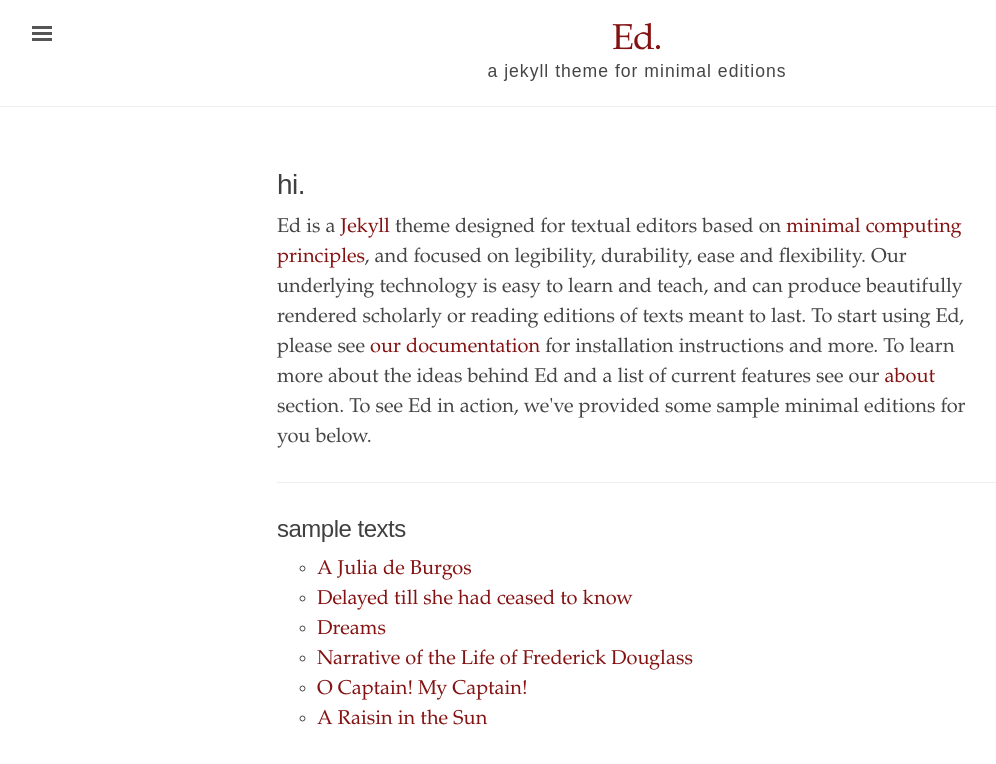
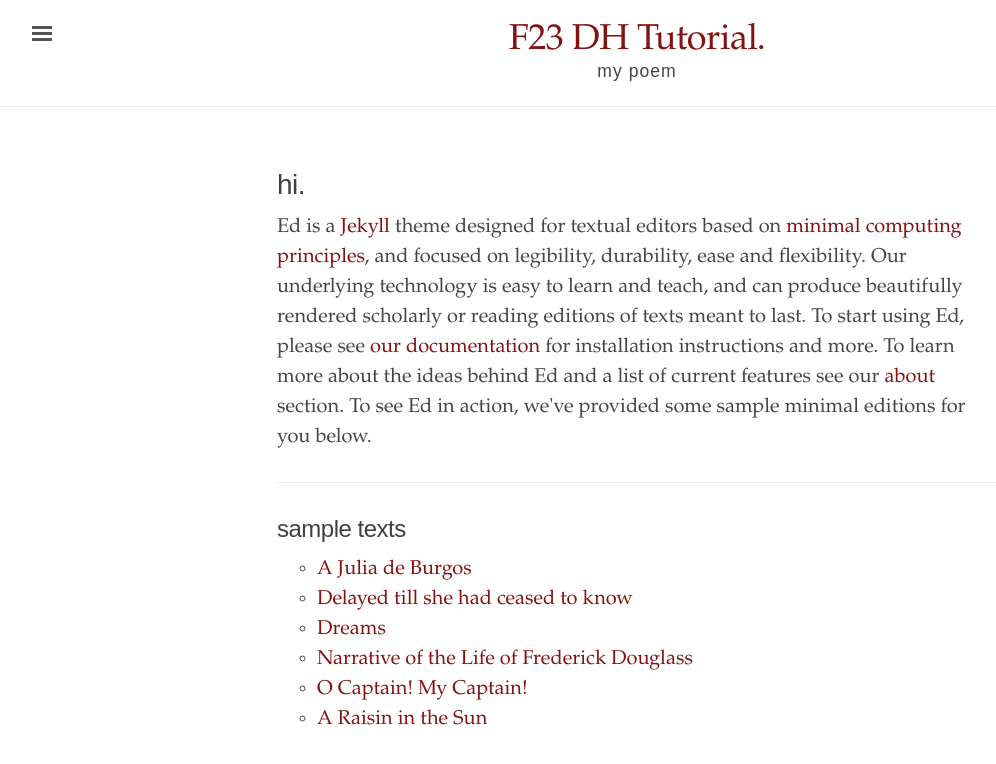
Before and after one commit to elotroalex/f23-dh-ed, a Jekyll site: the page built from index.html, in a window 1280 px wide. Shown: the top 764 px of the page, without its empty margins (3-999 px from the left). Built offline with Jekyll 4.4.1, drawn with Linux system fonts in a browser that asks for light colours.

Commit message:
Changed title and baseurl

```diff
--- a/_config.yml
+++ b/_config.yml
@@ -1,11 +1,11 @@
 # Built with Jekyll 3.6.0
 
 # Setup
-title:               Ed.
-tagline:             'a jekyll theme for minimal editions'
+title:               F23 DH Tutorial.
+tagline:             'my poem'
 description:         'Ed is a Jekyll theme designed for textual editors based on minimal computing principles, and focused on legibility and flexibility.'
 url:                 'http://minicomp.github.io'
-baseurl:             '/ed'
+baseurl:             '/f23-dh-ed'
 
 # About/contact
 author:
```
